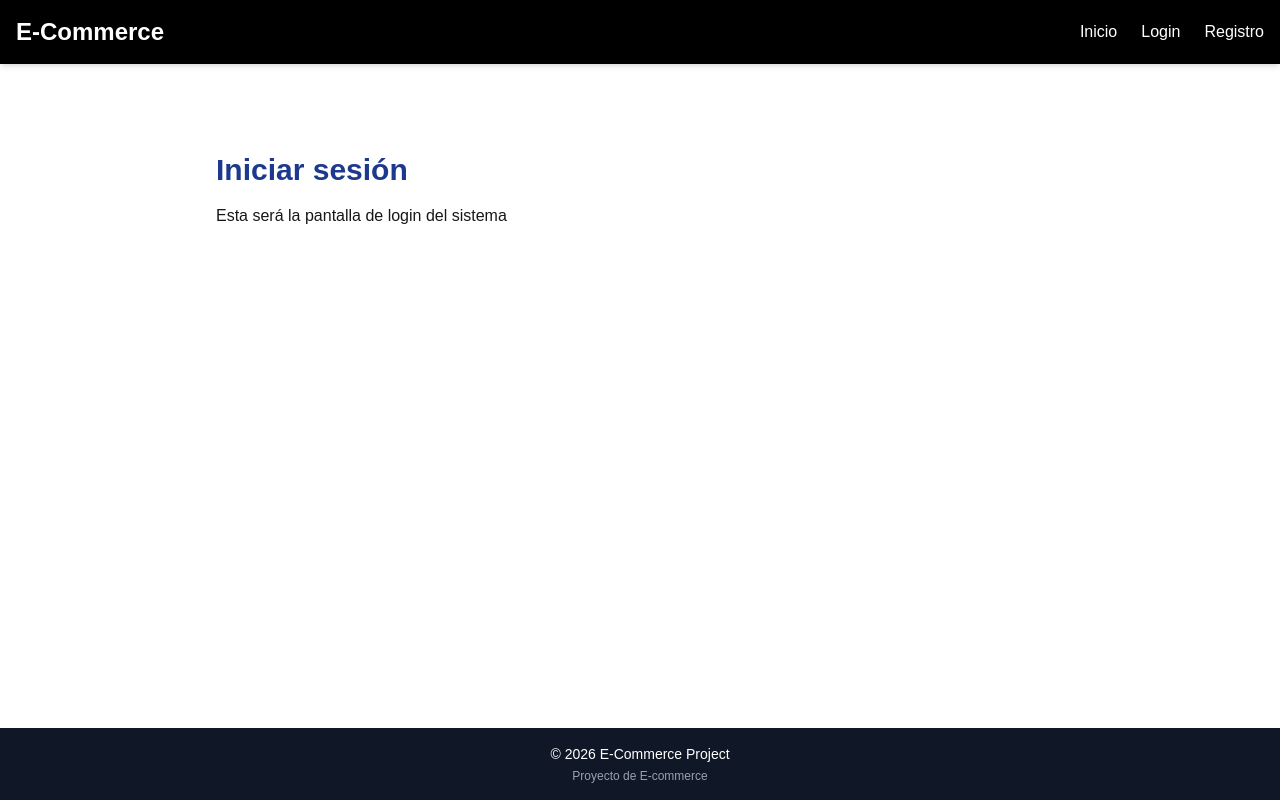
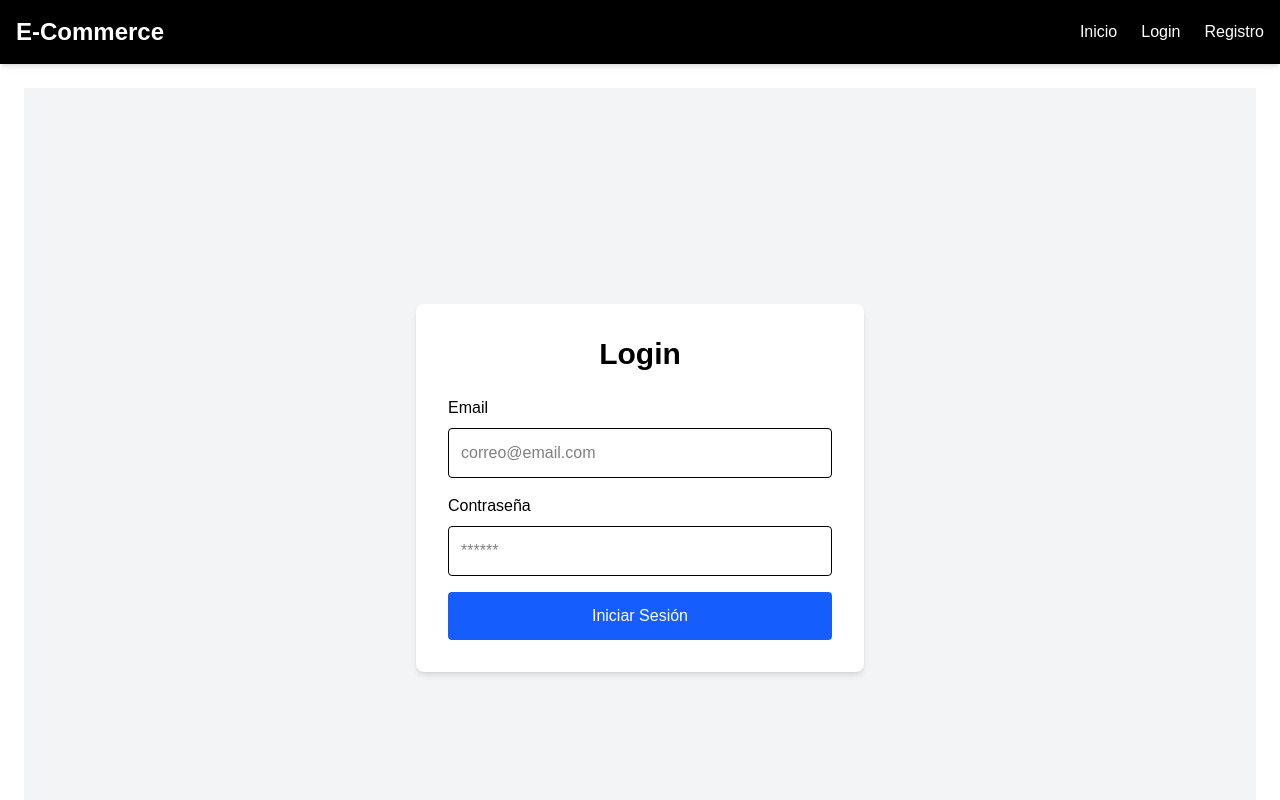
Before and after one commit to xXSalvadorAndradeXx/enterprise-digital-transform, a Next.js app in the folder frontend/: page /login in a window 1280 px wide. Shown: the top 800 px of the page. Built offline with nearby package versions, Linux system fonts and the light colour scheme.

Commit message:
T-06  Construir el formulario de login con manejo de errores

```diff
--- a/frontend/src/app/login/page.tsx
+++ b/frontend/src/app/login/page.tsx
@@ -1,11 +1,245 @@
+"use client";
+
+import { useState } from "react";
+
+interface LoginFormData {
+  email: string;
+  password: string;
+}
+
 export default function LoginPage() {
+
+  const [formData, setFormData] = useState<LoginFormData>({
+    email: "",
+    password: "",
+  });
+
+  const [errors, setErrors] = useState({
+    email: "",
+    password: "",
+    server: "",
+  });
+
+  const [loading, setLoading] = useState(false);
+
+  const [message, setMessage] = useState("");
+
+  // Manejar cambios
+  const handleChange = (
+    e: React.ChangeEvent<HTMLInputElement>
+  ) => {
+
+    setFormData({
+      ...formData,
+      [e.target.name]: e.target.value,
+    });
+
+  };
+
+  // Validaciones
+  const validateForm = () => {
+
+    const newErrors = {
+      email: "",
+      password: "",
+      server: "",
+    };
+
+    let isValid = true;
+
+    // Validar email
+    if (!formData.email.trim()) {
+
+      newErrors.email = "El email es obligatorio";
+      isValid = false;
+
+    } else if (!/\S+@\S+\.\S+/.test(formData.email)) {
+
+      newErrors.email = "Email inválido";
+      isValid = false;
+
+    }
+
+    // Validar contraseña
+    if (!formData.password.trim()) {
+
+      newErrors.password =
+        "La contraseña es obligatoria";
+
+      isValid = false;
+    }
+
+    setErrors(newErrors);
+
+    return isValid;
+  };
+
+  // Enviar formulario
+  const handleSubmit = async (
+    e: React.FormEvent
+  ) => {
+
+    e.preventDefault();
+
+    setMessage("");
+
+    if (!validateForm()) return;
+
+    try {
+
+      setLoading(true);
+
+      // Delay para visualizar loading
+      await new Promise((resolve) =>
+        setTimeout(resolve, 3000)
+      );
+
+      const response = await fetch(
+        "http://localhost:3000/api/auth/login",
+        {
+          method: "POST",
+          headers: {
+            "Content-Type": "application/json",
+          },
+          body: JSON.stringify(formData),
+        }
+      );
+
+      const data = await response.json();
+
+      // Manejo de errores
+      if (!response.ok) {
+
+        if (
+          data.message === "Usuario no encontrado"
+        ) {
+
+          setErrors({
+            ...errors,
+            server: "Usuario no encontrado",
+          });
+
+        } else {
+
+          setErrors({
+            ...errors,
+            server: "Credenciales inválidas",
+          });
+
+        }
+
+        return;
+      }
+
+      // Login exitoso
+      setMessage("Login exitoso");
+
+      console.log(data);
+
+    } catch (error) {
+
+      setErrors({
+        ...errors,
+        server: "Error de conexión con el servidor",
+      });
+
+    } finally {
+
+      setLoading(false);
+
+    }
+  };
+
   return (
-    <section className="mx-auto max-w-4xl px-6 py-16">
-      <h1 className="text-3xl font-bold text-blue-900">Iniciar sesión</h1>
+    <div className="flex justify-center items-center min-h-screen bg-gray-100">
 
-      <p className="mt-4 text-white-600">
-        Esta será la pantalla de login del sistema
-      </p>
-    </section>
+      <div className="bg-white p-8 rounded-lg shadow-md w-full max-w-md">
+
+        <h1 className="text-3xl font-bold mb-6 text-center text-black">
+          Login
+        </h1>
+
+        <form onSubmit={handleSubmit}>
+
+          {/* EMAIL */}
+          <div className="mb-4">
+
+            <label className="block mb-2 text-black">
+              Email
+            </label>
+
+            <input
+              type="email"
+              name="email"
+              placeholder="correo@email.com"
+              value={formData.email}
+              onChange={handleChange}
+              className="w-full border p-3 rounded text-black"
+            />
+
+            {errors.email && (
+              <p className="text-red-500 text-sm mt-1">
+                {errors.email}
+              </p>
+            )}
+
+          </div>
+
+          {/* PASSWORD */}
+          <div className="mb-4">
+
+            <label className="block mb-2 text-black">
+              Contraseña
+            </label>
+
+            <input
+              type="password"
+              name="password"
+              placeholder="******"
+              value={formData.password}
+              onChange={handleChange}
+              className="w-full border p-3 rounded text-black"
+            />
+
+            {errors.password && (
+              <p className="text-red-500 text-sm mt-1">
+                {errors.password}
+              </p>
+            )}
+
+          </div>
+
+          {/* ERROR SERVIDOR */}
+          {errors.server && (
+            <p className="text-red-500 text-center mb-4">
+              {errors.server}
+            </p>
+          )}
+
+          {/* MENSAJE EXITOSO */}
+          {message && (
+            <p className="text-green-600 text-center mb-4">
+              {message}
+            </p>
+          )}
+
+          {/* BOTÓN */}
+          <button
+            type="submit"
+            disabled={loading}
+            className="w-full bg-blue-600 text-white py-3 rounded hover:bg-blue-700 disabled:bg-gray-400"
+          >
+
+            {loading
+              ? "Cargando..."
+              : "Iniciar Sesión"}
+
+          </button>
+
+        </form>
+
+      </div>
+
+    </div>
   );
 }
--- a/frontend/src/types/auth.ts
+++ b/frontend/src/types/auth.ts
@@ -3,3 +3,8 @@ export interface RegisterFormData {
   email: string;
   password: string;
 }
+
+export interface LoginFormData {
+  email: string;
+  password: string;
+}
```
